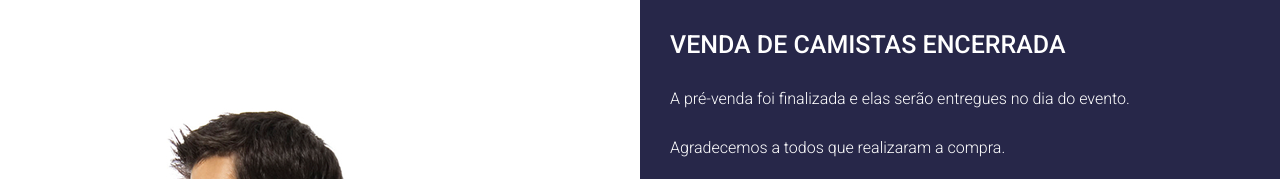
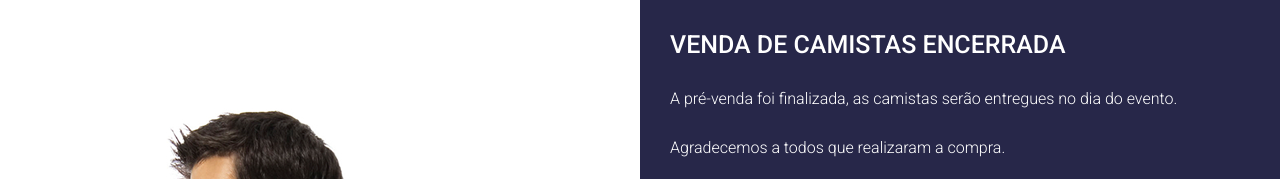
Before and after one commit to DeveloperParana/pre-venda, a website: page index.html in a window 1280 px wide. Shown: the top 179 px of the page. Drawn offline with Linux system fonts and the light colour scheme; some packages are replaced by stand-ins of ours; a script that the page names is missing.

Commit message:
Alterando o texto

```diff
--- a/index.html
+++ b/index.html
@@ -15,7 +15,7 @@
 
     <section class="tshirt-information">
       <h1 class="title">Venda de camistas encerrada</h1>
-      <p class="text">A pré-venda foi finalizada e elas serão entregues no dia do evento.</p>
+      <p class="text">A pré-venda foi finalizada, as camistas serão entregues no dia do evento.</p>
       <p class="text">Agradecemos a todos que realizaram a compra.</p>
     </section>
   </main>
```
